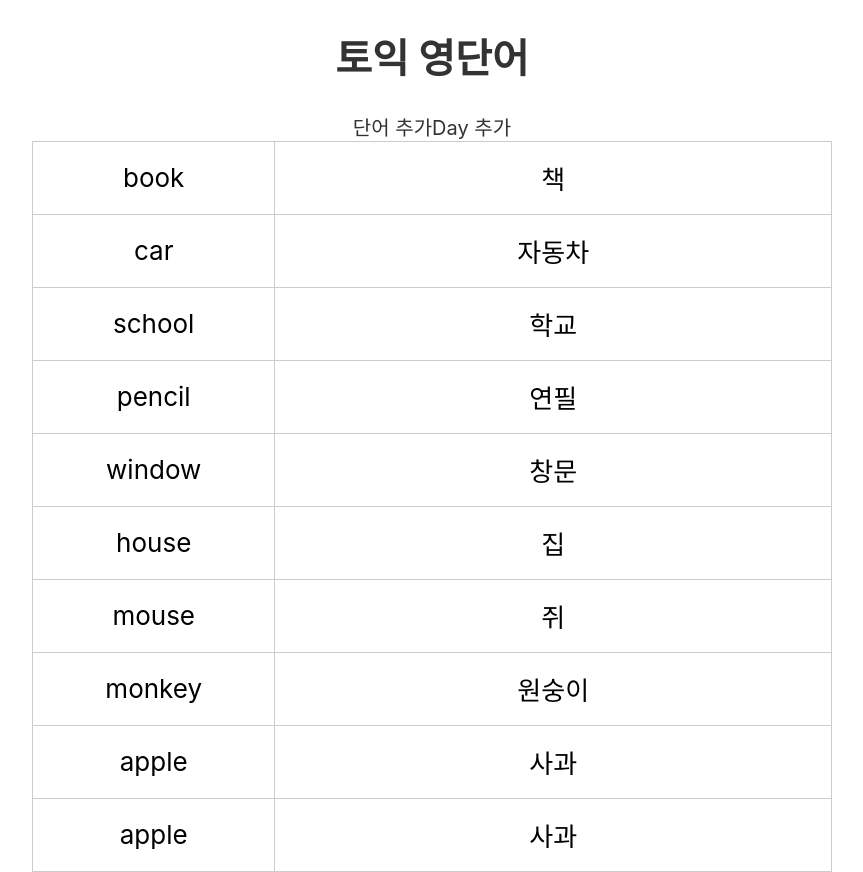
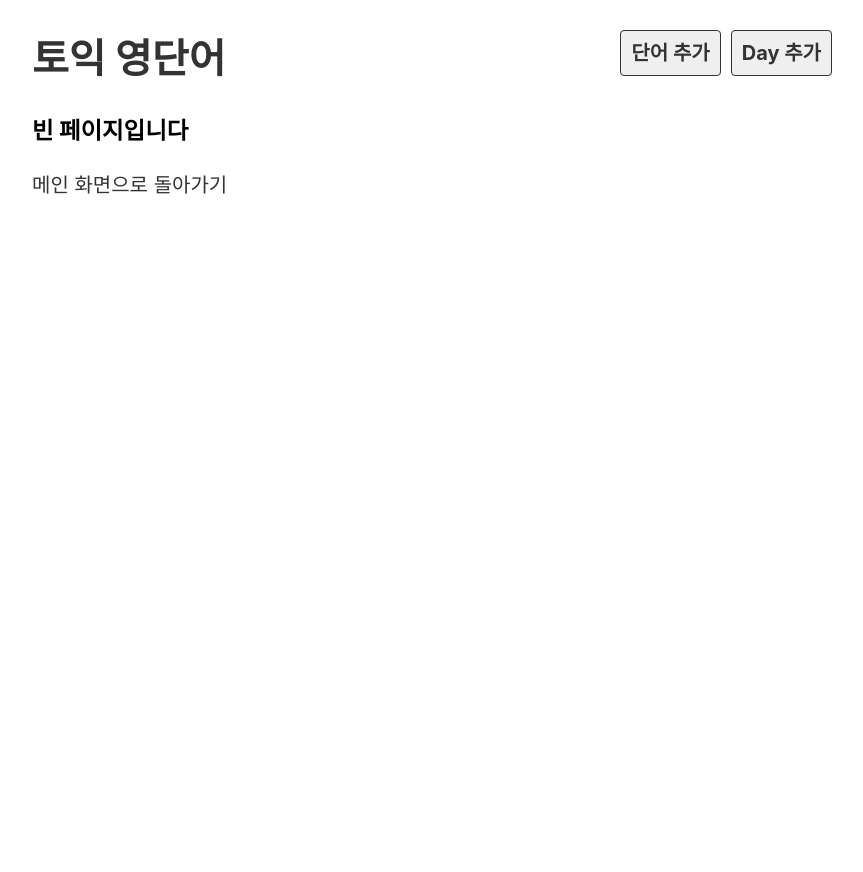
Before and after one commit to Yejin-02/voca, a React (Create React App) app: page /day in a window 1280 px wide. Shown: the whole page, without its empty margins (208-1071 px from the left). After the commit the page ends 800 px from the top, so only its background shows below. Built offline with nearby package versions, Linux system fonts and the light colour scheme.

Commit message:
completed lecture 10

```diff
--- a/src/App.css
+++ /dev/null
@@ -1,38 +0,0 @@
-.App {
-  text-align: center;
-}
-
-.App-logo {
-  height: 40vmin;
-  pointer-events: none;
-}
-
-@media (prefers-reduced-motion: no-preference) {
-  .App-logo {
-    animation: App-logo-spin infinite 20s linear;
-  }
-}
-
-.App-header {
-  background-color: #282c34;
-  min-height: 100vh;
-  display: flex;
-  flex-direction: column;
-  align-items: center;
-  justify-content: center;
-  font-size: calc(10px + 2vmin);
-  color: white;
-}
-
-.App-link {
-  color: #61dafb;
-}
-
-@keyframes App-logo-spin {
-  from {
-    transform: rotate(0deg);
-  }
-  to {
-    transform: rotate(360deg);
-  }
-}
--- a/src/App.js
+++ b/src/App.js
@@ -1,8 +1,13 @@
 import Day from './component/Day';
 import DayList from './component/DayList';
 import Header from './component/Header';
-import './App.css';
+import EmptyPage from './component/EmptyPage';
 import {BrowserRouter, Routes, Route} from 'react-router-dom';
+
+// git add . 으로 수정 사항 반영
+// git commit -m "completed lecture 10"
+// git push origin 1-complete-lecture-10 => 원격 레포에 올려라
+// pull request는 위의 브랜치를 main에 합병을 시켜줌 => 이거까지 하면 끝
 
 function App() {
   return (
@@ -11,7 +16,8 @@ function App() {
         <Header/>
         <Routes>
           <Route path='/' element={<DayList />}/>
-          <Route path='/day' element={<Day />}/>
+          <Route path="/day/:day" element={<Day/>} />
+          <Route path="*" element={<EmptyPage/>} />
         </Routes>
       </BrowserRouter>
     </div>
--- a/src/component/Day.js
+++ b/src/component/Day.js
@@ -1,11 +1,24 @@
+import { useParams } from "react-router-dom";
 import dummy from "../DB/data.json";
+import EmptyPage from "./EmptyPage";
 
 export default function Day() {
+  const {day} = useParams();
+  const wordList = dummy.words.filter(word => Number(word.day) === Number(day));
+
+  // day/dafasdf 같은 이상한 주소를 처리하기 위한 추가 코드
+  const {days} = dummy;
+  let a = [];
+  days.map(elem => a.push(Number(elem.day) === Number(day)));
+
+  if (a.includes(true)) {
+    // day/:day에서 day가 dummy.days에 포함되면 그 날의 단어 리스트 반환
     return (
       <>
+      <h3>Day {day}</h3>
         <table>
           <tbody>
-          {dummy.words.map(word => (
+            {wordList.map(word => (
               <tr key={word.id}>
                 <td>{word.eng}</td>
                 <td>{word.kor}</td>
@@ -15,4 +28,10 @@ export default function Day() {
         </table>
       </>
     );
+  } else {
+    // 없으면 빈페이지 반환
+    return (
+      <EmptyPage />
+    )
   }
+}
--- a/src/component/DayList.js
+++ b/src/component/DayList.js
@@ -6,7 +6,7 @@ export default function DayList() {
     <ul className="list_day">
       {dummy.days.map(day => (
         <li key={day.id}>
-          <Link to="/day">Day {day.day}</Link>
+          <Link to={`/day/${day.day}`}>Day {day.day}</Link>
         </li>
       ))}
     </ul>
--- /dev/null
+++ b/src/component/EmptyPage.js
@@ -0,0 +1,10 @@
+import { Link } from "react-router-dom";
+
+export default function EmptyPage() {
+    return(
+    <>
+    <h3>빈 페이지입니다</h3>
+    <Link to="/">메인 화면으로 돌아가기</Link>
+    </>
+    );
+}
--- a/src/component/Header.js
+++ b/src/component/Header.js
@@ -2,7 +2,7 @@ import { Link } from "react-router-dom";
 
 export default function Header() {
     return (
-        <div>
+        <div className="header">
             <h1>
                 <Link to="/">토익 영단어</Link>
             </h1>
```
Lines whose indentation alone changed are shown as unchanged.
